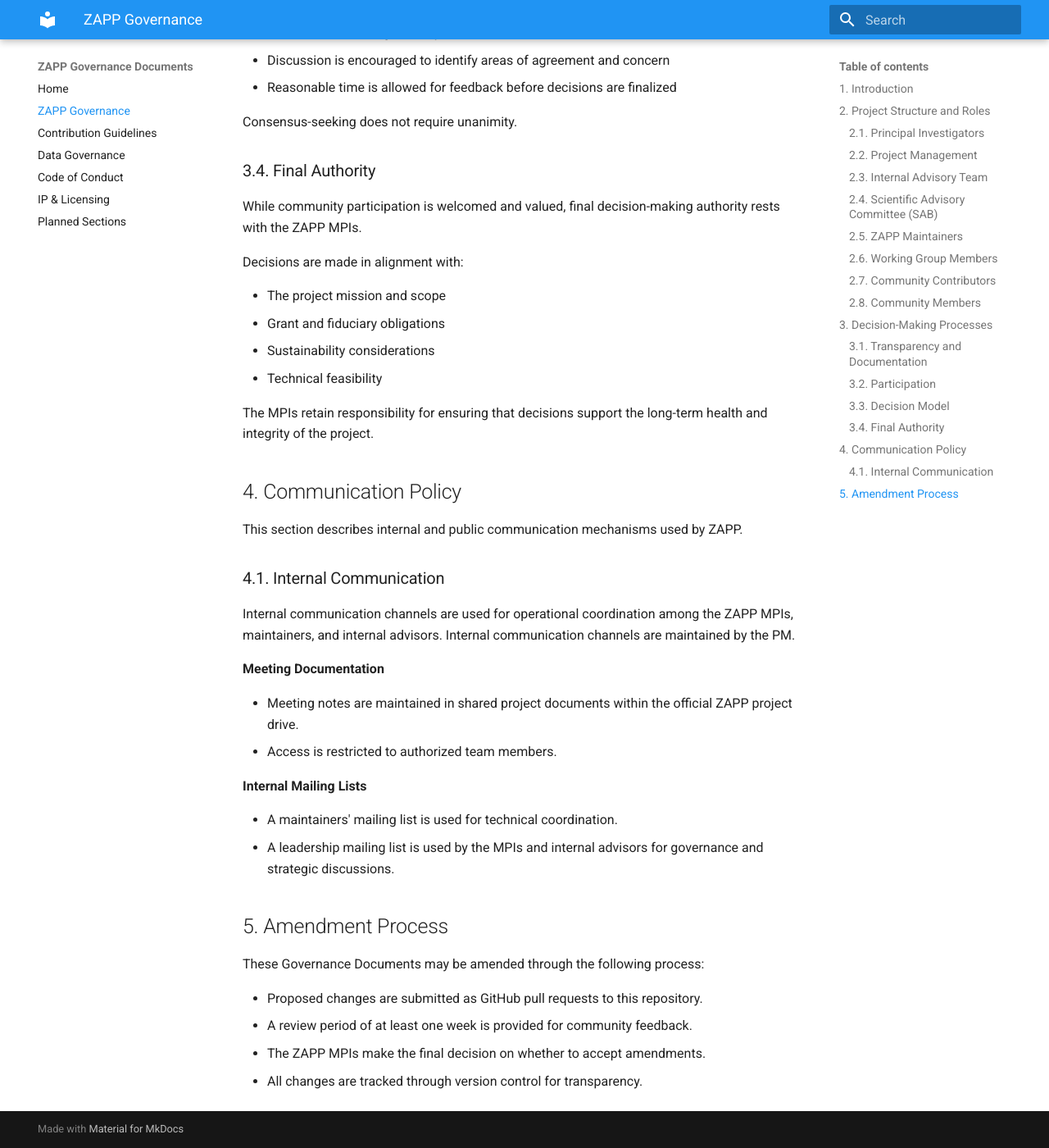
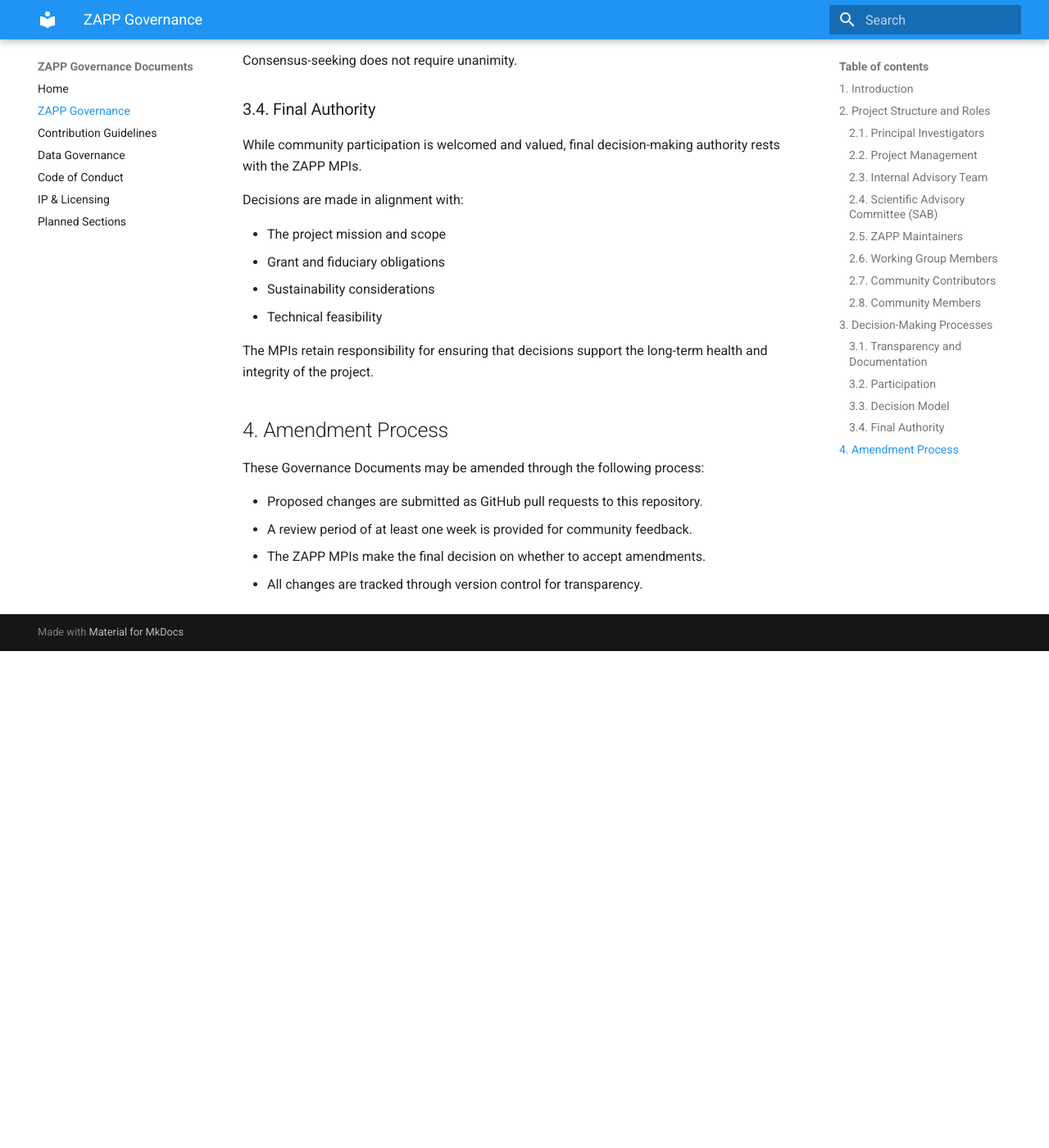
Before and after one commit to zappfish/ZAPPGovernance, an MkDocs documentation site: the page built from docs/governance.md, in a window 1280 px wide and 1400 px high, scrolled down 6705 px. Shown: the whole window at 82% size. Built offline with MkDocs 1.6.1 and Material for MkDocs 9.7.7, drawn with Linux system fonts in a browser that asks for light colours; after the commit the page ends 7499 px from its top, so only the background shows below that; some of the changed text lies outside the part shown.

Commit message:
Removed communication policy from the main governance document
I removed the communication policy from the main governance document, so that it can be kept internally.

```diff
--- a/docs/governance.md
+++ b/docs/governance.md
@@ -16,8 +16,6 @@ These documents address:
 - [Intellectual property, licensing, and publications](ip-and-licensing.md)
 - [Data governance](data-governance.md)
 - [Code of Conduct](code-of-conduct.md)
-- Communication policies
-
 The Governance Documents are reviewed annually in March, or as needed, and updated accordingly. Each revision is versioned through GitHub PRs to ensure transparency and traceability over time.
 
 ZAPP is a project funded by the National Institute of Environmental Health Sciences (NIEHS). ZAPP's mission is to build a community-driven zebrafish toxicophenotype Atlas supported by standardized data models, ontologies, and annotation tools. These Governance Documents have been developed to support this mission and to meet funder expectations, including commitments to:
@@ -228,25 +226,7 @@ Decisions are made in alignment with:
 
 The MPIs retain responsibility for ensuring that decisions support the long-term health and integrity of the project.
 
-## 4. Communication Policy
-
-This section describes internal and public communication mechanisms used by ZAPP.
-
-### 4.1. Internal Communication
-
-Internal communication channels are used for operational coordination among the ZAPP MPIs, maintainers, and internal advisors. Internal communication channels are maintained by the PM.
-
-**Meeting Documentation**
-
-- Meeting notes are maintained in shared project documents within the official ZAPP project drive.
-- Access is restricted to authorized team members.
-
-**Internal Mailing Lists**
-
-- A maintainers' mailing list is used for technical coordination.
-- A leadership mailing list is used by the MPIs and internal advisors for governance and strategic discussions.
-
-## 5. Amendment Process
+## 4. Amendment Process
 
 These Governance Documents may be amended through the following process:
 
```
Also changed, not shown: README.md (+1 -1 lines), docs/communication-policy.md (added, +23 -0 lines).
